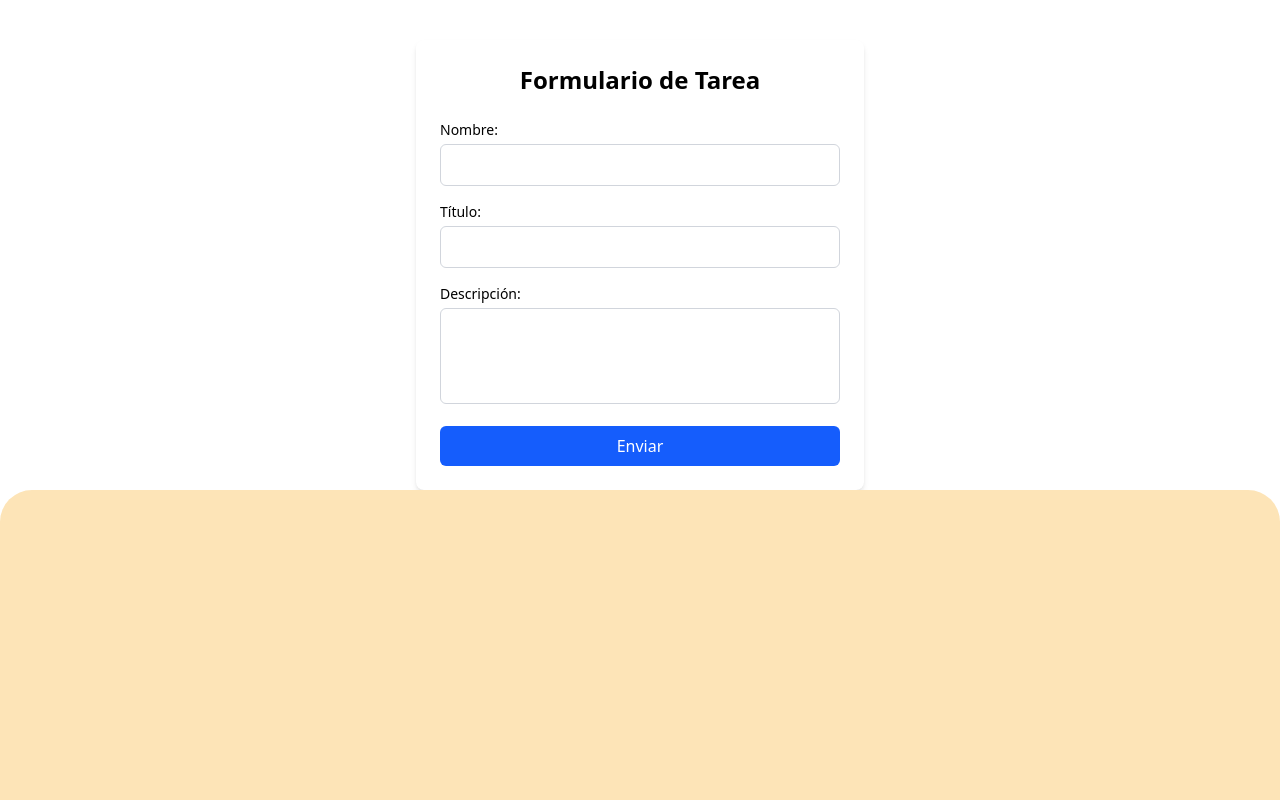
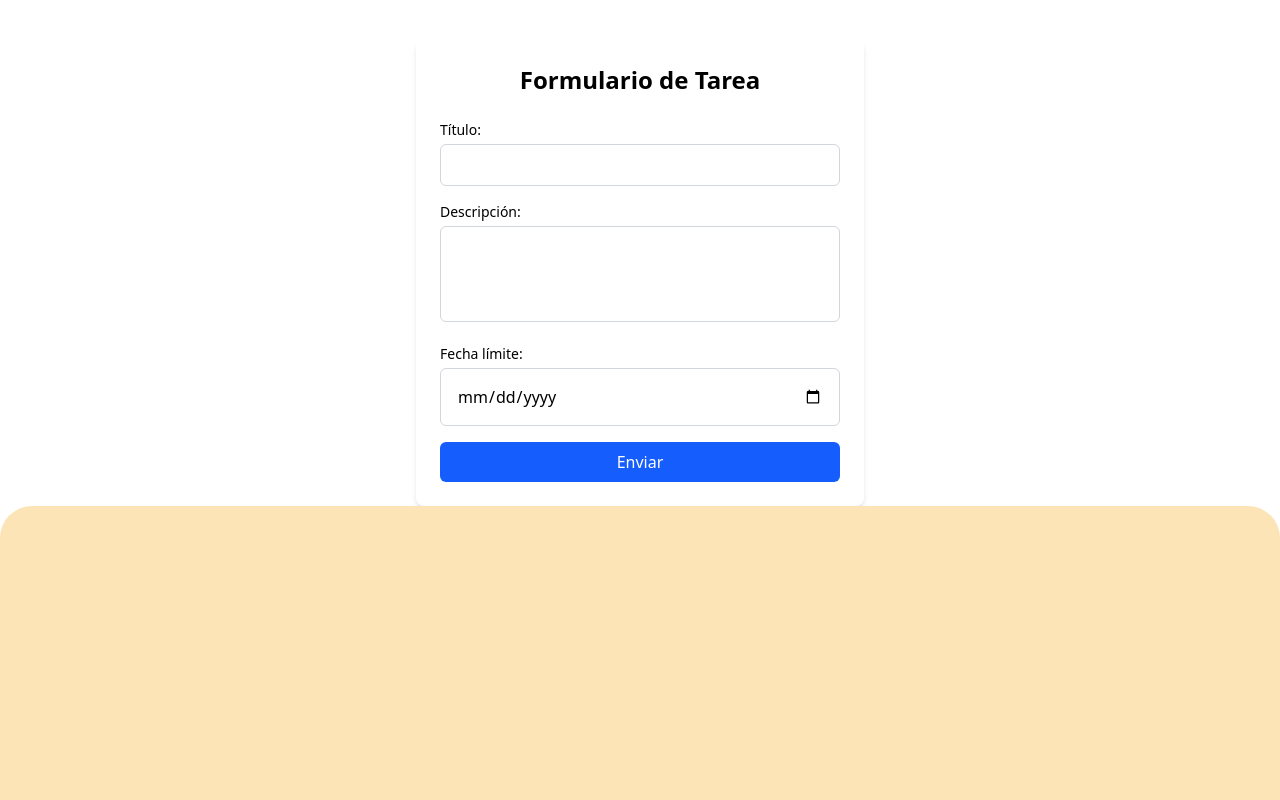
Before and after one commit to romanosilveira/Tudolist, a React (Vite) app: page / in a window 1280 px wide. Shown: the top 800 px of the page. Built offline with nearby package versions, Linux system fonts and the light colour scheme.

Commit message:
added input date

```diff
--- a/src/components/Tarea.jsx
+++ b/src/components/Tarea.jsx
@@ -7,7 +7,8 @@ export const Tarea = ({ task, handleDelete, handleEdit, className }) => {
   return (
     <div className={`${className} flex flex-col justify-between gap-2 min-w-[280px] max-h-[250px] rounded-lg p-4 text-left text-black bg-[#F2F2F2] border-2 border-[#C0BBD7]`}>
       <div className="task-content-top">
-        <h2 className="text-lg font-bold font_bitter text-[#2F1D7B]">{task.titulo}</h2>
+        <h2 className="text-xl font-bold font_bitter text-[#2F1D7B]">{task.titulo}</h2>
+        <p className="text-sm">{task.fecha}</p>
         <p className="text-sm text-[#C0BBD7] font_cal">{task.descripcion}</p>
       </div>
 
--- a/src/components/TaskForm.jsx
+++ b/src/components/TaskForm.jsx
@@ -2,8 +2,8 @@ import { useState } from 'react';
 
 function TaskForm({ addTask }) {
   const [formData, setFormData] = useState({
-    nombre: '',
     titulo: '',
+    fecha: Date,
     descripcion: '',
   });
 
@@ -19,24 +19,13 @@ function TaskForm({ addTask }) {
       ...formData,
     };
     addTask(newTask); // Llamamos a la función recibida como prop
-    setFormData({ nombre: '', titulo: '', descripcion: '' });
+    setFormData({ titulo: '', descripcion: '' });
   };
 
   return (
     <div className="max-w-md mx-auto p-6 bg-white shadow-md rounded-lg mt-10">
       <h2 className="text-2xl font-semibold mb-6 text-center">Formulario de Tarea</h2>
       <form onSubmit={handleSubmit} className="space-y-4">
-        <div>
-          <label className="block text-sm font-medium mb-1">Nombre:</label>
-          <input
-            type="text"
-            name="nombre"
-            value={formData.nombre}
-            onChange={handleChange}
-            required
-            className="w-full px-4 py-2 border border-gray-300 rounded-md focus:outline-none focus:ring-2 focus:ring-blue-400"
-          />
-        </div>
         <div>
           <label className="block text-sm font-medium mb-1">Título:</label>
           <input
@@ -58,6 +47,17 @@ function TaskForm({ addTask }) {
             className="w-full px-4 py-2 border border-gray-300 rounded-md resize-none h-24 focus:outline-none focus:ring-2 focus:ring-blue-400"
           />
         </div>
+        <div>
+          <label className="block text-sm font-medium mb-1">Fecha límite:</label>
+          <input
+            name="fecha"
+            value={formData.fecha}
+            type='date'
+            onChange={handleChange}
+            required
+            className="w-full p-4 border border-gray-300 rounded-md resize-none focus:outline-none focus:ring-2 focus:ring-blue-400"
+          />
+        </div>
         <button
           type="submit"
           className="w-full bg-blue-600 text-white py-2 rounded-md hover:bg-blue-700 transition-colors"
```
